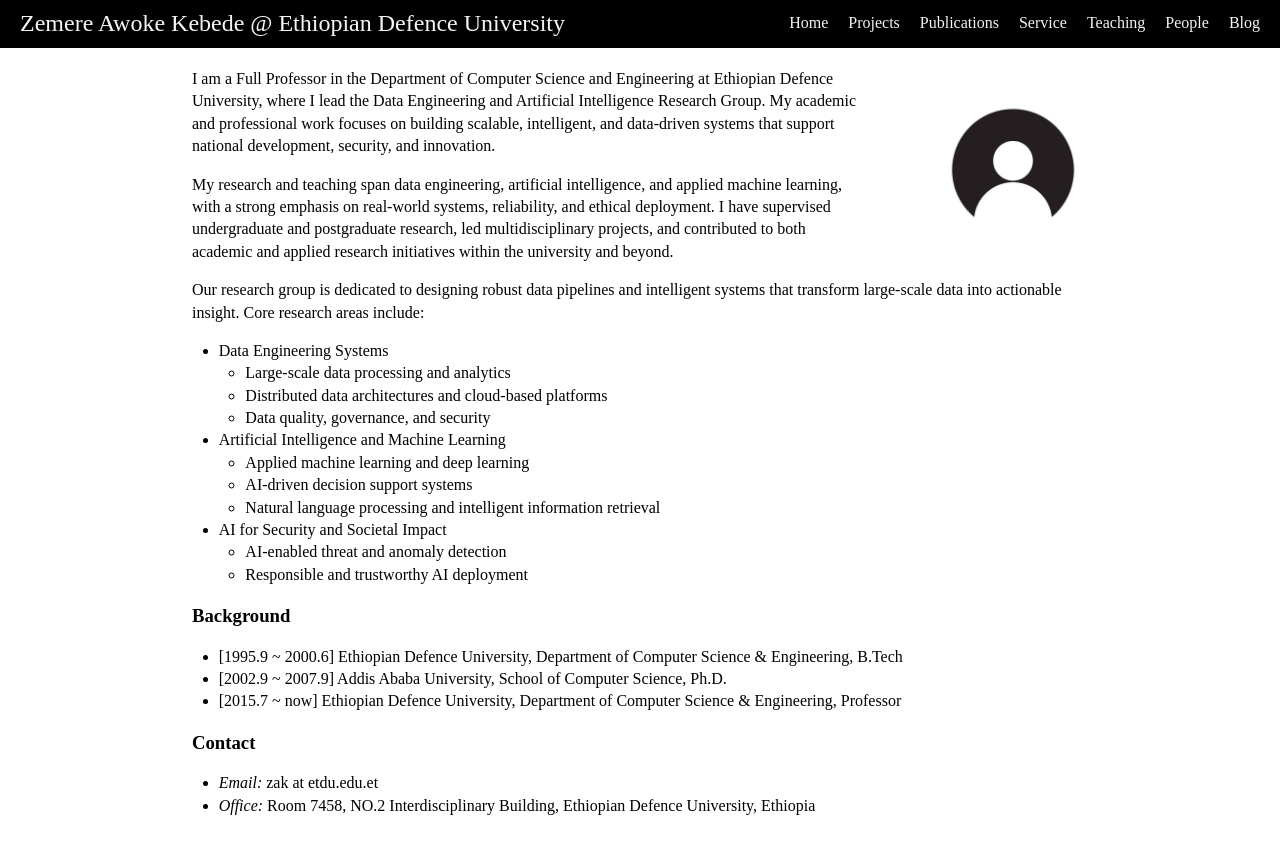
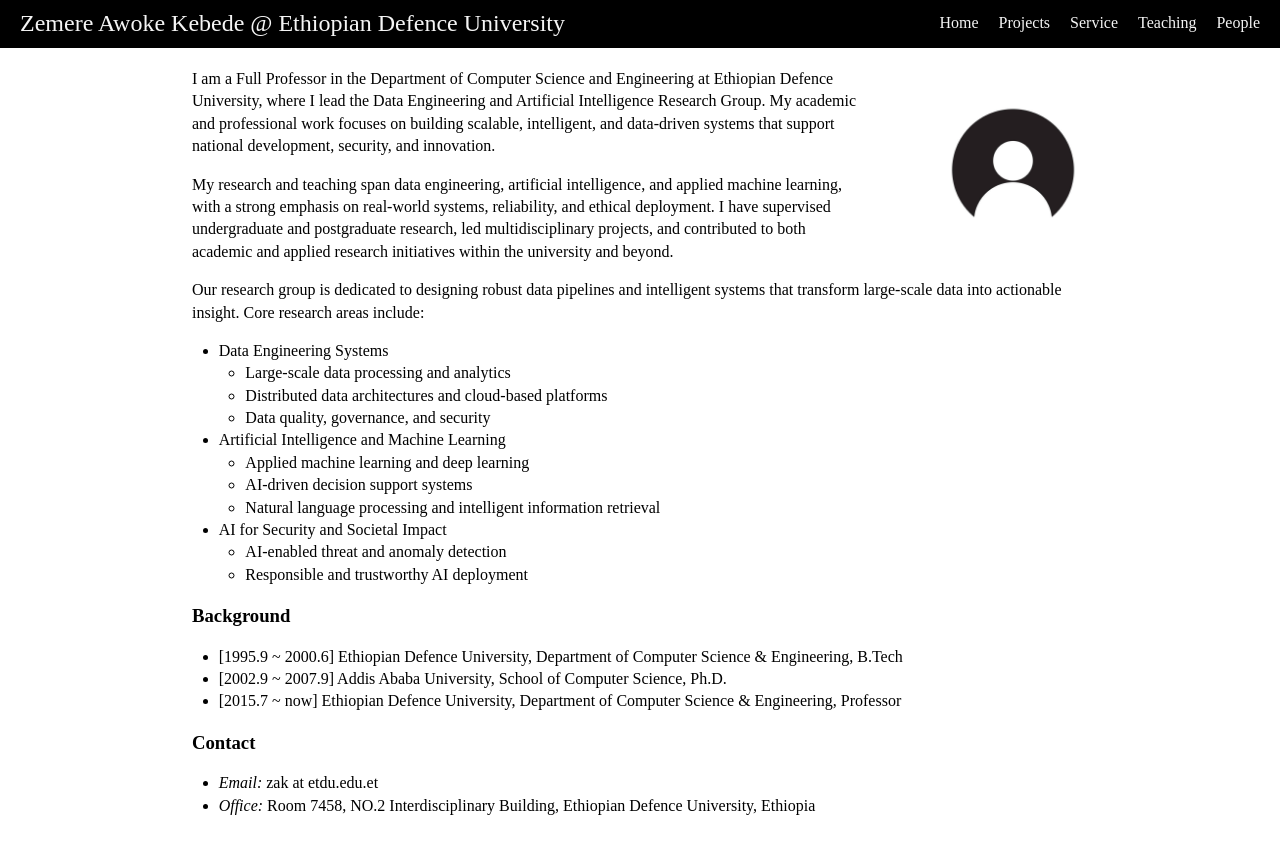
Before and after one commit to zemere-awoke/zemere-awoke.github.io, a Jekyll site: the page built from index.md, in a window 1280 px wide. Shown: the top 854 px of the page. Built offline with Jekyll 4.4.1, drawn with Linux system fonts in a browser that asks for light colours.

Commit message:
Update _config.yml

```diff
--- a/_config.yml
+++ b/_config.yml
@@ -7,13 +7,9 @@ nav:
     url: /
   - title: Projects
     url: /projects/
-  - title: Publications
-    url: /publications/
   - title: Service
     url: /service/
   - title: Teaching
     url: /teaching/
   - title: People
     url: /people/
-  - title: Blog
-    url: /blog/
```
